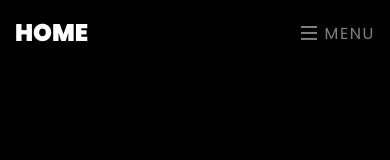
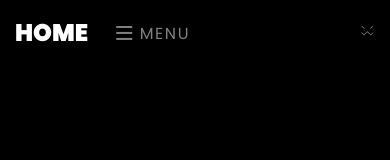
Before and after one commit to gadu-me/Portfolio, a plain HTML site: page index.html in a window 390 px wide. Shown: the top 160 px of the page. Drawn offline with nearby package versions, Linux system fonts and the light colour scheme; files that its build step writes are made by us from their sources; files whose address does not match are found by name.

Commit message:
Update index.html

```diff
--- a/index.html
+++ b/index.html
@@ -30,6 +30,9 @@
 		<button class="navbar-toggler js-fh5co-nav-toggle fh5co-nav-toggle" type="button" data-toggle="collapse" data-target="#ftco-nav" aria-controls="ftco-nav" aria-expanded="false" aria-label="Toggle navigation">
 			<span class="oi oi-menu"></span> Menu
 		</button>
+		   <button type="button" class="close d-lg-none ml-auto mb-2" data-toggle="collapse" data-target="#ftco-nav" aria-label="Close">
+        <span aria-hidden="true">&times;</span>
+    </button>
 
 		<div class="collapse navbar-collapse" id="ftco-nav">
 			<ul class="navbar-nav nav ml-auto">
```
